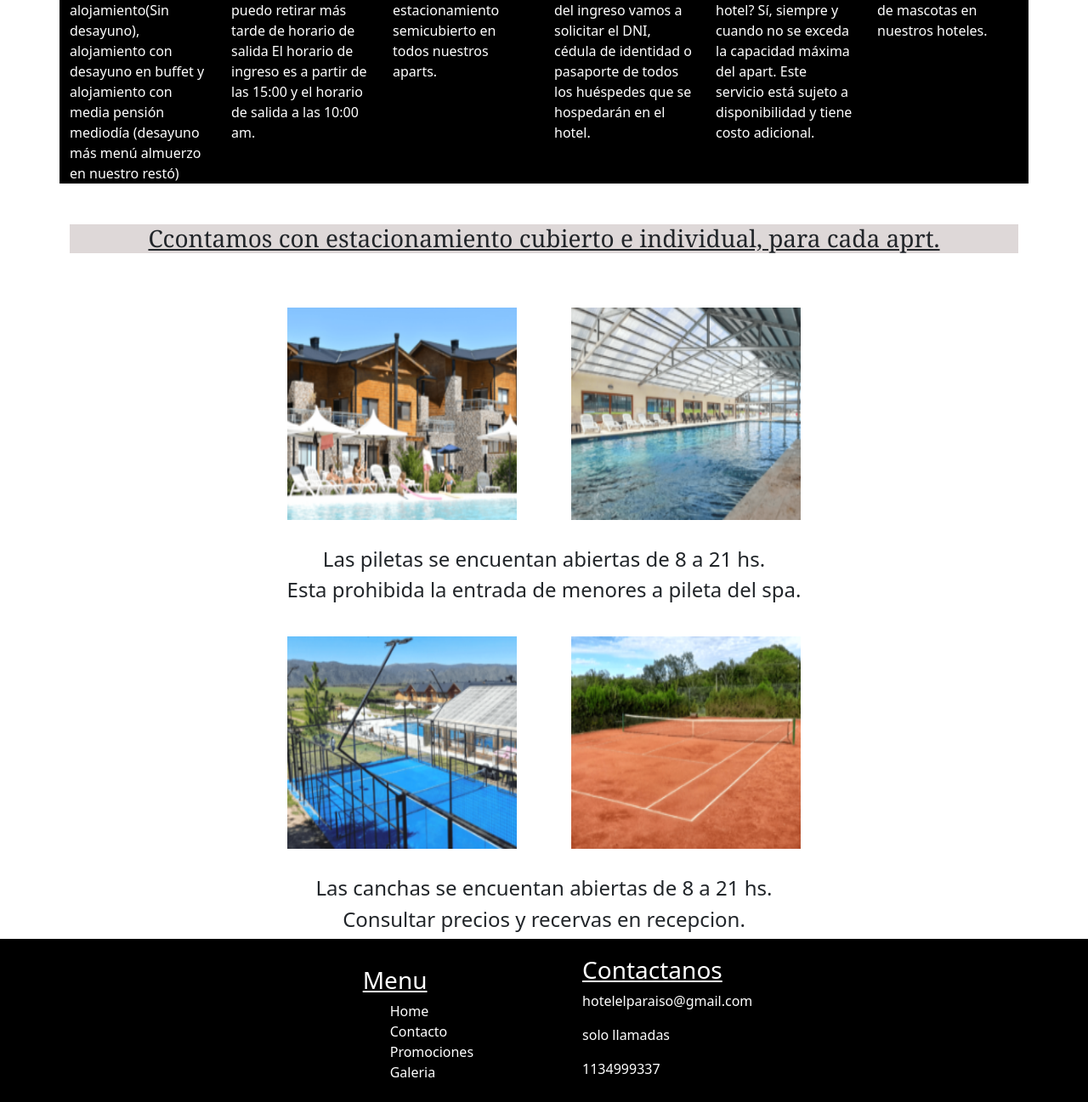
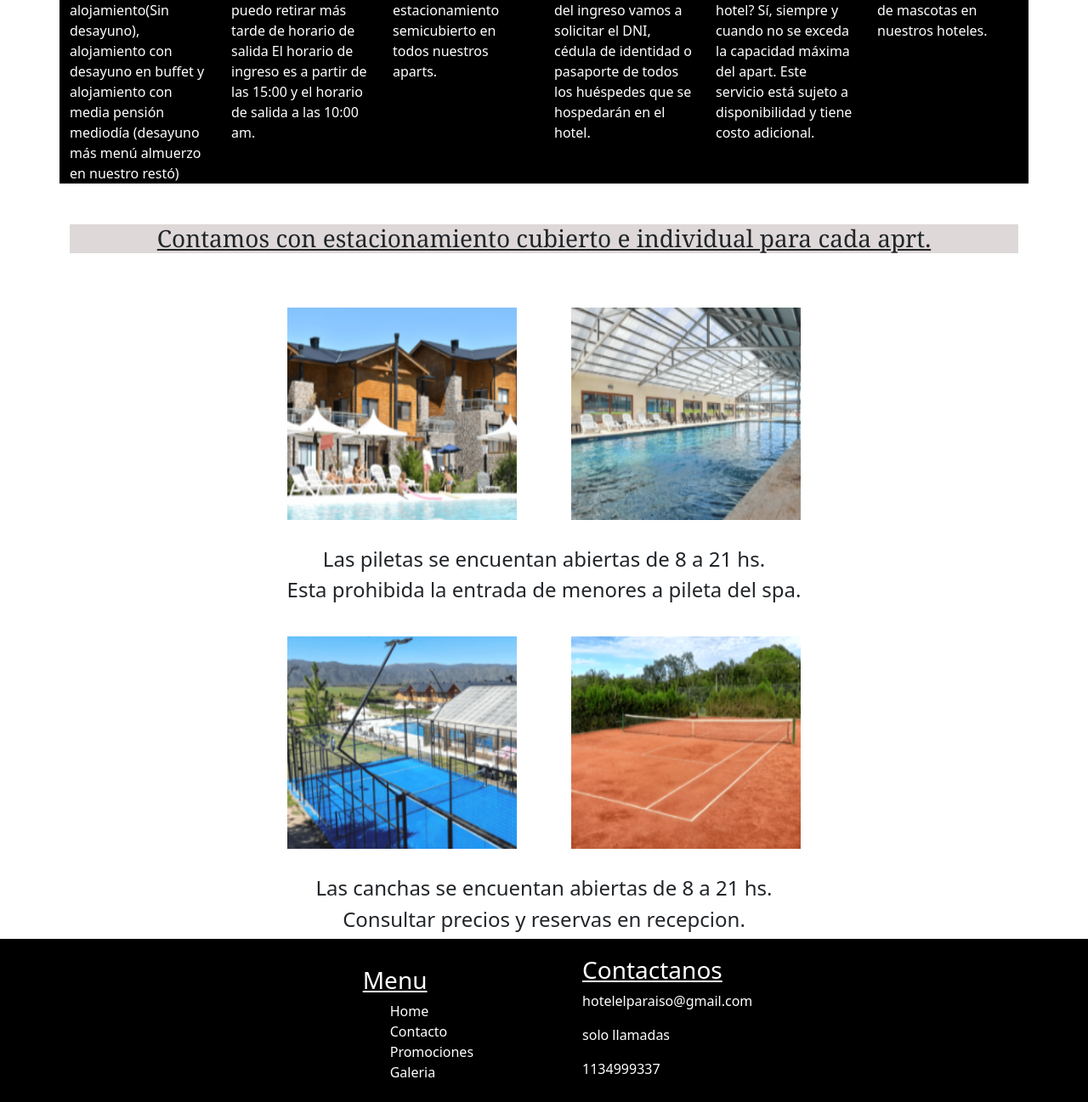
Before and after one commit to adrianvidal1788/pre-entrega2, a plain HTML site: page paginas/preguntas-frecuentes.html in a window 1280 px wide. Shown: the part 1268-2565 px from the top of the page at 85% size. Drawn offline with nearby package versions, Linux system fonts and the light colour scheme.

Commit message:
correcciones ortograficas

```diff
--- a/paginas/preguntas-frecuentes.html
+++ b/paginas/preguntas-frecuentes.html
@@ -75,7 +75,7 @@
             </div>
             <div class="preguntas">
                 <section>
-                    <h3>Ccontamos con estacionamiento cubierto e individual, para cada aprt.</h3>
+                    <h3>Contamos con estacionamiento cubierto e individual para cada aprt.</h3>
                 </section>
             </div>
 
@@ -93,7 +93,7 @@
             </div>
             <div class="preg-pileta-texto">
                 <h4>Las canchas se encuentan abiertas de 8 a 21 hs.</h4>
-                <h4>Consultar precios y recervas en recepcion.</h4>
+                <h4>Consultar precios y reservas en recepcion.</h4>
             </div>
         </div>
     </main>
```
